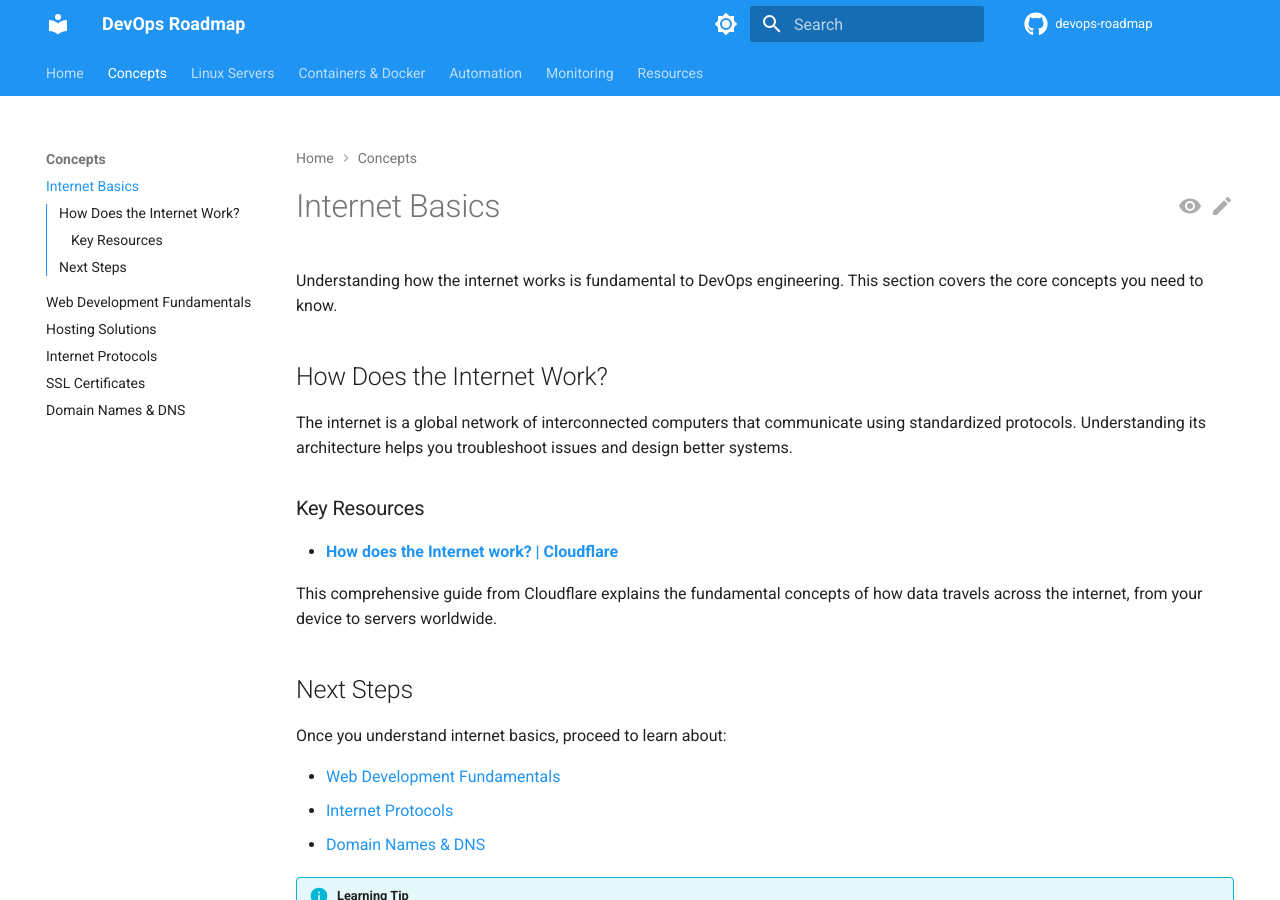
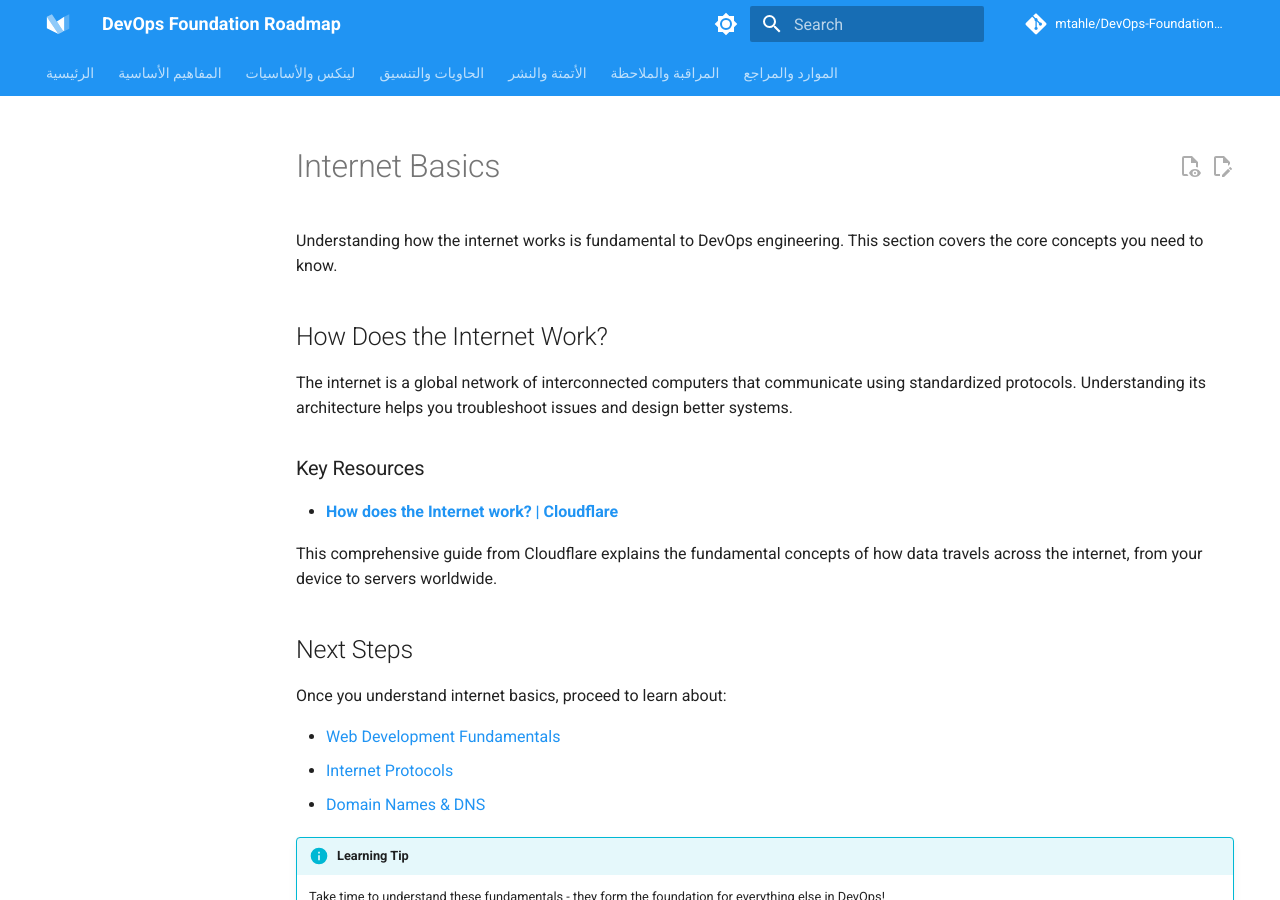
Before and after one commit to mtahle/DevOps-Foundation-Roadmap, an MkDocs documentation site: the page built from docs/concepts/internet-basics.md, in a window 1280 px wide and 900 px high. Built offline with MkDocs 1.6.1 and Material for MkDocs 9.7.7, drawn with Linux system fonts in a browser that asks for light colours; comment, search, counter and statistics services are not loaded; part of the change alters nothing that is shown; some of the changed text lies outside the part shown.

Commit message:
Update MkDocs configuration and deployment workflow for improved site structure and clarity

```diff
--- a/mkdocs.yml
+++ b/mkdocs.yml
@@ -1,12 +1,12 @@
-site_name: DevOps Roadmap
-site_description: 'Complete DevOps learning roadmap for Arabic speakers - من المبتدئ إلى الخبير'
-site_author: 'Mujahed Al Tahleh'
-site_url: 'https://devops-roadmap.com'
+site_name: DevOps Foundation Roadmap
+site_description: Complete DevOps learning roadmap - From Beginner to Expert
+site_author: Mujahed Altahleh
+site_url: https://mtahle.github.io/DevOps-Foundation-Roadmap
 
 # Repository
-repo_name: 'devops-roadmap'
-repo_url: 'https://github.com/mujahed-altahleh/devops-roadmap'
-edit_uri: 'edit/main/docs/'
+repo_name: mtahle/DevOps-Foundation-Roadmap
+repo_url: https://github.com/mtahle/DevOps-Foundation-Roadmap
+edit_uri: edit/main/docs/
 
 # Theme Configuration
 theme:
@@ -43,10 +43,12 @@ theme:
     - toc.follow
     - toc.integrate
 
+  font:
+    text: Roboto
+    code: Roboto Mono
+  favicon: assets/favicon.png
   icon:
-    repo: fontawesome/brands/github
-    edit: material/pencil
-    view: material/eye
+    logo: logo
 
 # Extensions
 markdown_extensions:
@@ -76,8 +78,8 @@ markdown_extensions:
   - pymdownx.magiclink:
       normalize_issue_symbols: true
       repo_url_shorthand: true
-      user: mujahed-altahleh
-      repo: devops-roadmap
+      user: mtahle
+      repo: DevOps-Foundation-Roadmap
   - pymdownx.mark
   - pymdownx.smartsymbols
   - pymdownx.snippets
@@ -115,35 +117,53 @@ extra:
     property: !ENV GOOGLE_ANALYTICS_KEY
   social:
     - icon: fontawesome/brands/github
-      link: https://github.com/mujahed-altahleh
-    - icon: fontawesome/brands/facebook
-      link: https://bit.ly/devops-fb-page
-    - icon: fontawesome/brands/instagram
-      link: https://bit.ly/devops-insta
-    - icon: fontawesome/solid/podcast
-      link: https://anchor.fm/devops-on-the-go/
+      link: https://github.com/mtahle
+    - icon: fontawesome/brands/twitter
+      link: https://twitter.com/mtahle
+    - icon: fontawesome/brands/linkedin
+      link: https://linkedin.com/in/mtahle
 
-# Navigation
+# Page tree
 nav:
-  - Home: index.md
-  - Concepts:
-    - concepts/internet-basics.md
-    - concepts/web-development.md
-    - concepts/hosting.md
-    - concepts/protocols.md
-    - concepts/ssl.md
-    - concepts/domains-dns.md
-  - Linux Servers:
-    - linux/introduction.md
-    - linux/troubleshooting-tools.md
-  - Containers & Docker:
-    - containers/introduction.md
-  - Automation:
-    - automation/introduction.md
-  - Monitoring:
-    - monitoring/introduction.md
-  - Resources:
-    - resources/podcast.md
+  - الرئيسية: index.md
+  - المفاهيم الأساسية:
+    - concepts/index.md
+    - نظرة عامة على الـ DevOps: concepts/overview.md
+    - الثقافة والممارسات: concepts/culture.md
+    - دورة حياة التطوير: concepts/lifecycle.md
+  - لينكس والأساسيات:
+    - linux/index.md
+    - مقدمة في لينكس: linux/introduction.md
+    - سطر الأوامر: linux/command-line.md
+    - إدارة النظام: linux/system-admin.md
+    - الشبكات: linux/networking.md
+    - الأمان: linux/security.md
+  - الحاويات والتنسيق:
+    - containers/index.md
+    - مقدمة في الحاويات: containers/introduction.md
+    - Docker المتقدم: containers/advanced-docker.md
+    - Kubernetes: containers/kubernetes.md
+    - أمان الحاويات: containers/security.md
+    - المراقبة: containers/monitoring.md
+  - الأتمتة والنشر:
+    - automation/index.md
+    - مقدمة في CI/CD: automation/cicd.md
+    - Jenkins: automation/jenkins.md
+    - GitHub Actions: automation/github-actions.md
+    - GitLab CI: automation/gitlab-ci.md
+    - Infrastructure as Code: automation/iac.md
+  - المراقبة والملاحظة:
+    - monitoring/index.md
+    - أساسيات المراقبة: monitoring/fundamentals.md
+    - Prometheus و Grafana: monitoring/prometheus-grafana.md
+    - تجميع السجلات: monitoring/logging.md
+    - التتبع الموزع: monitoring/tracing.md
+  - الموارد والمراجع:
+    - resources/index.md
+    - الكتب المفيدة: resources/books.md
+    - الدورات التدريبية: resources/courses.md
+    - المدونات والمواقع: resources/blogs.md
+    - الشهادات: resources/certifications.md
 
 # Copyright
-copyright: Copyright &copy; 2024 Mujahed Al Tahleh - DevOps on the Go
+copyright: Copyright &copy; 2023 محمد طحلة
```
Also changed, not shown: 1 other file.
